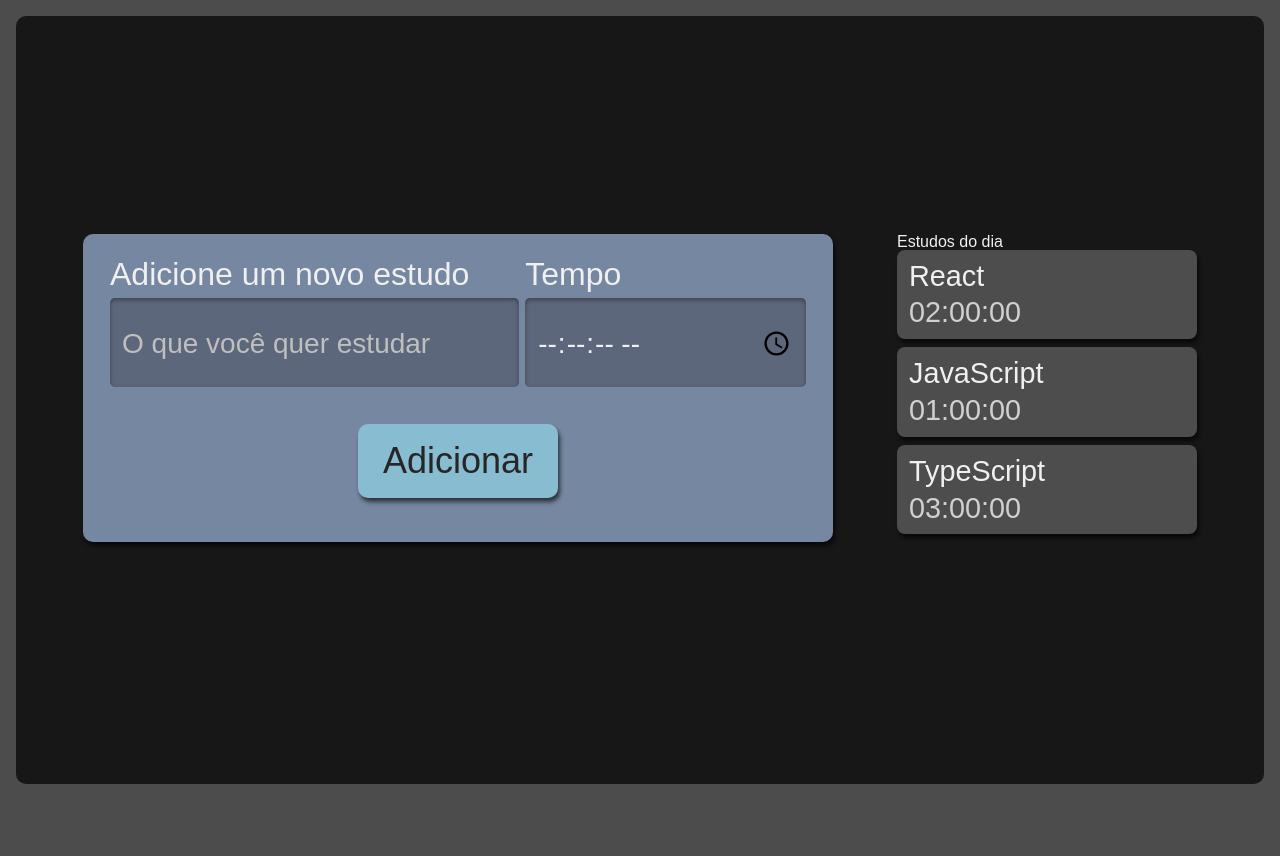
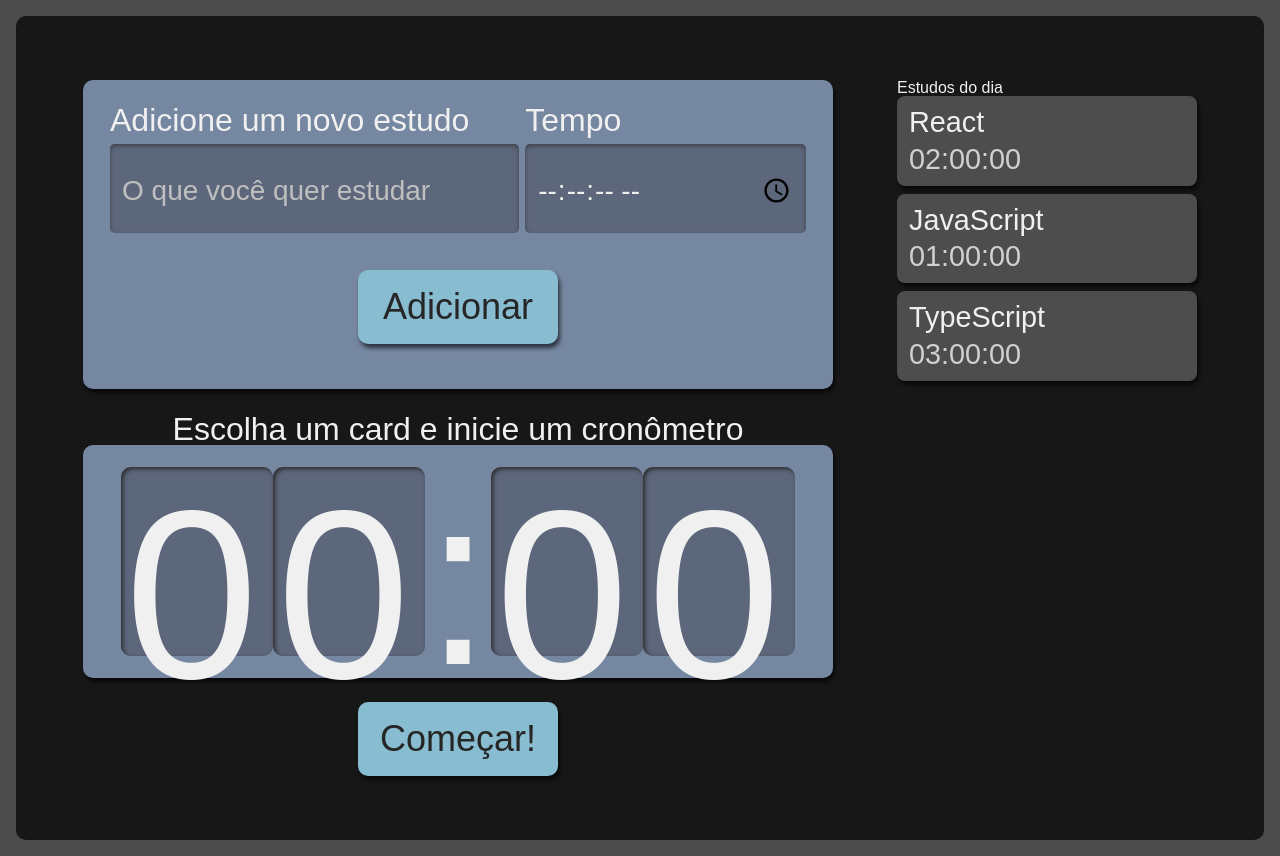
Before and after one commit to Vinicius8706/React-Alura, a React (Create React App) app: page / in a window 1280 px wide. Before the commit the page ends 800 px from the top, so only its background shows below. Built offline with nearby package versions, Linux system fonts and the light colour scheme.

Commit message:
colocando cronometro e relogio

```diff
--- /dev/null
+++ b/src/components/Cronometro/Cronometro.module.scss
@@ -0,0 +1,59 @@
+.cronometro {
+  display: flex;
+  flex-direction: column;
+  align-items: center;
+  grid-area: cronometro;
+
+  .relogioWrapper {
+    align-items: center;
+    background-color: #7687A1;
+    border-radius: 10px;
+    box-shadow: 2px 4px 4px #0000009F;
+    box-sizing: border-box;
+    display: flex;
+    font-size: 5rem;
+    justify-content: center;
+    margin-bottom: 24px;
+    padding: 16px 12px;
+    width: 100%;
+  }
+
+  .titulo {
+    font-size: 2rem;
+  }
+
+  button {
+    background-color: #88bcd1;
+    border-radius: 10px;
+    box-shadow: 2px 4px 4px #0000009F;
+    color: #272626;
+    cursor: pointer;
+    font-size: 1.25rem;
+    padding: 16px;
+    width: 150px;
+
+    &:active {
+      background-color: #7CA6B7;
+      box-shadow: 2px 2px 4px #0000009F inset;
+      cursor: auto;
+    }
+  }
+
+  @media screen and (min-width:1280px) {
+
+    .relogioWrapper{
+      font-size: 15rem;
+    }
+
+    p {
+      font-size: 2rem;
+    }
+
+    button {
+      grid-column-start: span 2;
+      justify-self: center;
+      width: 200px;
+      font-size: 2.25rem;
+    }
+  }
+}
--- /dev/null
+++ b/src/components/Cronometro/Relogio/Relogio.module.scss
@@ -0,0 +1,21 @@
+.relogioNumero {
+  background-color: #5D677C;
+  box-shadow: 2px 2px 4px #2B2B2B inset;
+  height: 3.6rem;
+  width: 3rem;
+  padding: 8px 4px;
+  border-radius: 10px;
+
+  @media screen and (min-width:1280px) {
+    height: 10.8rem;
+    width: 9rem;
+  }
+}
+
+.relogioDivisao {
+  height: 4.2rem;
+
+  @media screen and (min-width:1280px) {
+    height: 12.6rem;
+  }
+}
--- /dev/null
+++ b/src/components/Cronometro/Relogio/index.tsx
@@ -0,0 +1,27 @@
+import React from "react"
+import style from './Relogio.module.scss';
+
+export default function Relogio() {
+  return (
+    <React.Fragment>
+      <span className={style.relogioNumero}>
+      0
+    </span>
+
+      <span className={style.relogioNumero}>
+        0
+      </span>
+      <span className={style.relogioDivisao}>
+        :
+      </span>
+
+      <span className={style.relogioNumero}>
+        0
+      </span>
+
+      <span className={style.relogioNumero}>
+        0
+      </span>
+      </React.Fragment>
+  )
+}
--- /dev/null
+++ b/src/components/Cronometro/index.tsx
@@ -0,0 +1,20 @@
+import Botao from '../Botao'
+import Relogio from './Relogio'
+import style from './Cronometro.module.scss'
+
+export default function Cronometro() {
+  return (
+    <div className={style.cronometro}>
+      <p className={style.titulo}>Escolha um card e inicie um cronômetro</p>
+      <div className={style.relogioWrapper
+      }>
+        <Relogio />
+      </div>
+      <Botao>
+
+        Começar!
+      </Botao>
+    </div>
+
+  )
+}
--- a/src/pages/App.tsx
+++ b/src/pages/App.tsx
@@ -1,4 +1,5 @@
 import React from 'react';
+import Cronometro from '../components/Cronometro';
 import Formulario from '../components/formulario'
 import Lista from '../components/lista';
 import style from './App.module.scss';
@@ -7,6 +8,7 @@
   return (
     <div className={style.AppStyle}>
       <Formulario />
+      <Cronometro />
       <Lista />
     </div>
   );
```
